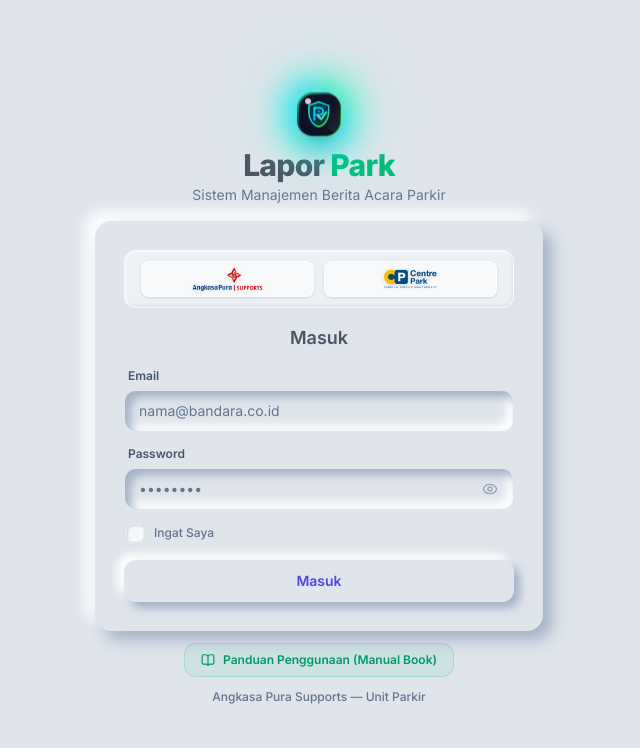
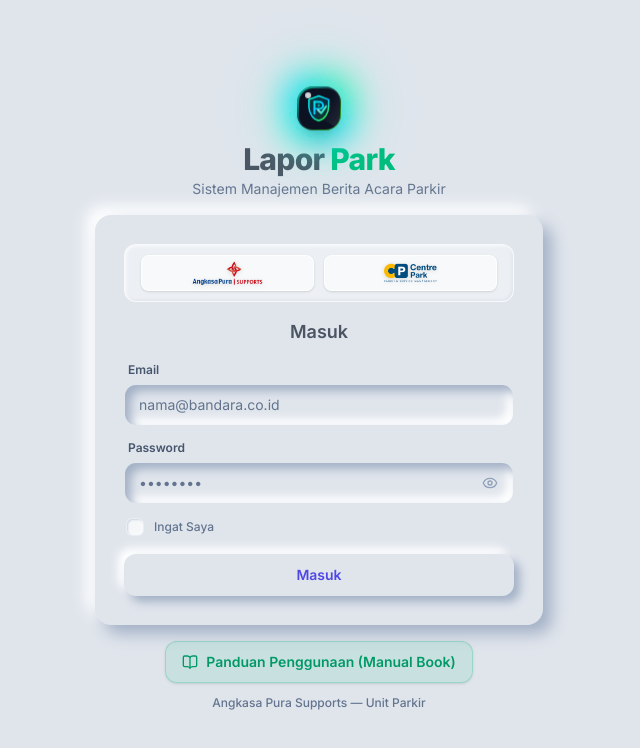
Before and after one commit to protonhuman/Laporpark, a Next.js app: page /login in a window 1280 px wide. Shown: the top 748 px of the page, without its empty margins (321-961 px from the left). Built offline with nearby package versions, Linux system fonts and the light colour scheme.

Commit message:
fix: izinkan akses publik ke route /manual di proxy auth guard

```diff
--- a/src/app/login/page.tsx
+++ b/src/app/login/page.tsx
@@ -291,10 +291,10 @@
         {/* Manual Book Link */}
         <Link
           href="/manual"
-          className="group flex items-center justify-center gap-2 mx-auto mt-3 px-4 py-2 rounded-xl text-xs font-semibold text-emerald-600 dark:text-emerald-400 bg-emerald-500/8 hover:bg-emerald-500/15 border border-emerald-500/20 hover:border-emerald-500/40 transition-all duration-200 login-footer w-fit"
+          className="relative z-20 group flex items-center justify-center gap-2 mx-auto mt-4 px-4 py-2.5 rounded-xl text-xs sm:text-sm font-semibold text-emerald-600 dark:text-emerald-400 bg-emerald-500/10 hover:bg-emerald-500/20 active:scale-95 border border-emerald-500/25 hover:border-emerald-500/50 shadow-sm transition-all duration-200 cursor-pointer w-fit"
         >
-          <BookOpen className="w-3.5 h-3.5 group-hover:scale-110 transition-transform" />
-          Panduan Penggunaan (Manual Book)
+          <BookOpen className="w-4 h-4 text-emerald-600 dark:text-emerald-400 group-hover:scale-110 transition-transform" />
+          <span>Panduan Penggunaan (Manual Book)</span>
         </Link>
 
         {/* Footer */}
--- a/src/lib/supabase/proxy.ts
+++ b/src/lib/supabase/proxy.ts
@@ -54,6 +54,8 @@
   const isPublicPath =
     pathname === "/" ||
     pathname === "/login" ||
+    pathname === "/manual" ||
+    pathname.startsWith("/manual/") ||
     pathname.startsWith("/auth/") ||
     pathname.startsWith("/api/");
 
```
